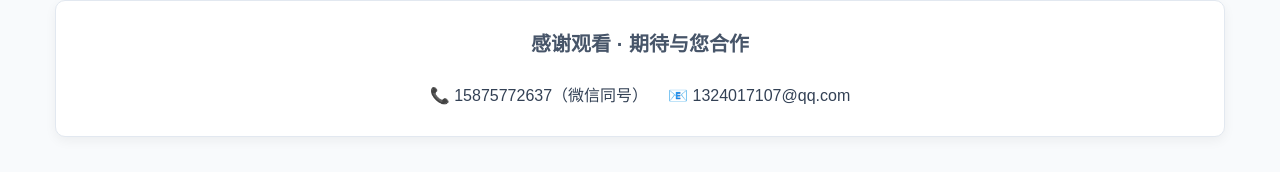
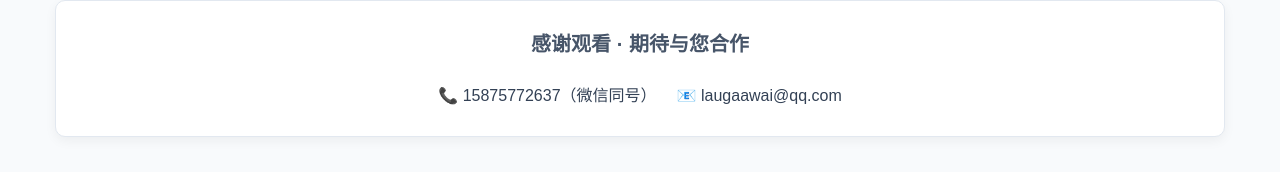
Before and after one commit to lau-zelin/arrow-project-experience, a plain HTML site: page index.html in a window 1280 px wide. Shown: the part 7761-7933 px from the top of the page. Drawn offline with Linux system fonts and the light colour scheme.

Commit message:
Update index.html

```diff
--- a/index.html
+++ b/index.html
@@ -577,7 +577,7 @@
             <h3 style="text-align: center; margin: 0; color: #475569;">感谢观看 · 期待与您合作</h3>
             <div class="contact" style="margin-top: 20px;">
                 <div>📞 15875772637（微信同号）</div>
-                <div>📧 1324017107@qq.com</div>
+                <div>📧 laugaawai@qq.com</div>
             </div>
         </div>
     </section>
```
